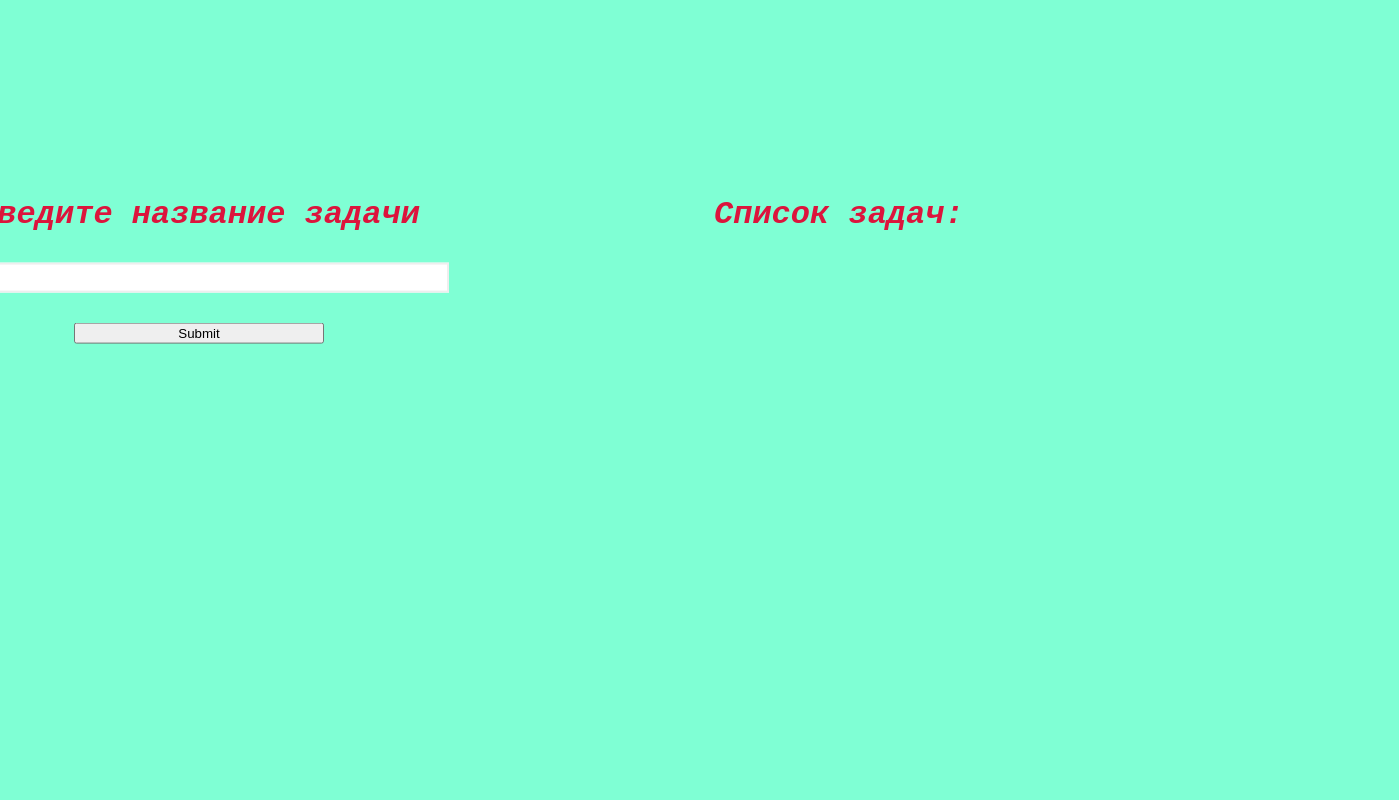
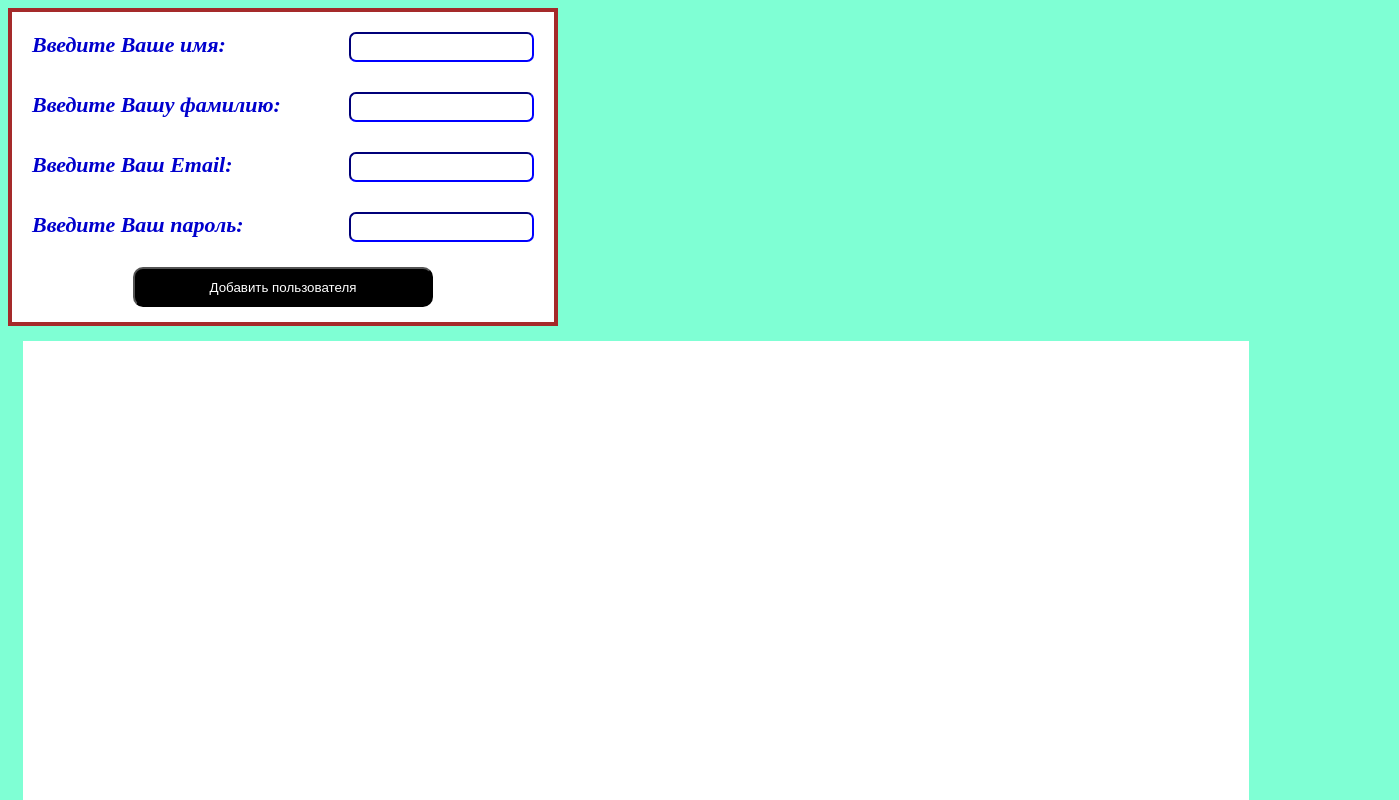
Before and after one commit to Aram993/Vue-test, a Vue app: page / in a window 1280 px wide. Shown: the top 800 px of the page, 1399 px wide, since content can reach past the window. Built offline with nearby package versions, Linux system fonts and the light colour scheme; the HTML template or start-up script is replaced by a standard one.

Commit message:
second commit

```diff
--- a/src/App.vue
+++ b/src/App.vue
@@ -2,16 +2,17 @@
 import Counter from './components/Counter.vue';
 import TodoList from './components/TodoList.vue';
 import ToDo from './components/ToDo.vue';
+import personCard from './components/personCard.vue';
 
 export default {
   name: 'App',
-  components: {Counter, TodoList, ToDo}
+  components: {Counter, TodoList, ToDo, personCard}
 }
 </script>
 
 <template>
   <div>
-    <ToDo/>
+    <personCard/>
   </div>
 </template>
 
--- /dev/null
+++ b/src/components/personCard.vue
@@ -0,0 +1,228 @@
+<template>
+        <div class="cards-wrapper">
+            <button class="delete-btn" v-if="selectedCardIndex.length > 0" v-on:click="deleteAllCards">УДАЛИТЬ</button>
+            <form class="form">
+            <div class="name">
+                <label for="name">Введите Ваше имя:</label>
+                <input type="text" id="name" v-on:change="getUserName" required v-bind:value = "userName">
+            </div>
+            <div class="name">
+                <label for="Lname">Введите Вашу фамилию:</label>
+                <input type="text" id="Lname" v-on:change="getUserSurname" required v-bind:value = "userSurname">
+            </div>
+            <div class="name">
+                <label for="Email">Введите Ваш Email:</label>
+                <input type="email" id="Email" v-on:change="getUserEmail" required v-bind:value = "userEmail">
+            </div>
+            <div class="name">
+                <label for="pass">Введите Ваш пароль:</label>
+                <input type="password" id="pass" v-on:change="getUserPassword" required v-bind:value = "userPassword">
+            </div>
+            <input type="submit" class="btn" v-on:click.prevent="getData" value="Добавить пользователя"></input>
+            <!-- <button v-if="condition" class="btn">1</button>
+            <button v-else-if="condition" class="btn">2</button>
+            <button v-else class="btn">3</button> -->
+        </form>
+        <div class="field">
+            <div v-bind:class="{'card': true, 'redLine': selectedCardIndex.includes(idx)}" v-for="(item, idx) in userArray" v-bind:id="idx" v-on:click="toggleDataToArray(idx)">
+                <div v-bind:id="idx">
+                    <div class="description">Name:</div>
+                    <span>{{ item.name }}</span>
+                </div>
+                <div v-bind:id="idx">
+                    <div class="description">Lastname:</div>
+                    <span>{{ item.lastName }}</span>
+                </div>
+                <div v-bind:id="idx">
+                    <div class="description">Email:</div>
+                    <span>{{ item.email }}</span>
+                </div>
+                <div v-bind:id="idx">
+                    <div class="description">Password:</div>
+                    <span>{{ item.password }}</span>
+                </div>
+            </div>
+        </div>
+        </div>
+
+</template>
+<script>
+    import bin from '@/assets/images/trash.svg'
+    export default {
+        name: 'personCard',
+        data() {
+            return {
+                bin,
+                userName: "",
+                userSurname: "",
+                userEmail: "",
+                userPassword: "",
+                userArray: [],
+                stars: "",
+                redBorder: false,
+                selectedCardIndex: [],
+                condition: true
+            }
+        },
+        methods: {
+           getUserName(event) {
+                this.userName = event.target.value;
+           },
+           getUserSurname(event) {
+                this.userSurname = event.target.value;
+           },
+           getUserEmail(event) {
+                this.userEmail = event.target.value;
+           },
+           getUserPassword(event) {
+                this.userPassword = event.target.value;
+           },
+           getData() {
+                if (this.userName.length === 0 || this.userSurname.length === 0 || this.userEmail.length === 0 || this.userPassword.length === 0) {
+                    alert("Заполните форму полностью!");
+                } else if (!this.userEmail.includes("@") || !this.userEmail.includes(".")) {
+                    alert("Адрес электронной почты должен содержать знак @ и .");
+                } else {
+                    this.stars = "";
+                    this.userArray.push({
+                        name: this.userName,
+                        lastName: this.userSurname,
+                        email: this.userEmail,
+                        password: this.getStars()
+                    });
+
+                    this.userName = "";
+                    this.userSurname = "";
+                    this.userEmail = "";
+                    this.userPassword = "";
+                }
+            },
+            getStars() {
+                for (let i = 0; i < this.userPassword.length; i++) {
+                    this.stars += "*"
+                }
+                return this.stars;
+            },
+
+            toggleDataToArray(value) {
+                if (this.selectedCardIndex.includes(value)) {
+                    this.selectedCardIndex = this.selectedCardIndex.filter(item => {
+                        return item !== value;
+                    })
+                } else {
+                    this.selectedCardIndex.push(value);
+                }
+            },
+            deleteAllCards() {
+                this.userArray = this.userArray.filter((_, idx) => !this.selectedCardIndex.includes(idx));
+                this.selectedCardIndex = [];
+            }
+        }
+    }
+</script>
+<style>
+
+    .form > .btn {
+        height: 40px;
+        margin: 0 auto;
+        width: 300px;
+        border-radius: 10px;
+        cursor: pointer;
+        background-color: black;
+        color: #fff;
+
+    }
+
+    .form {
+        display: flex;
+
+        padding: 15px;
+        flex-direction: column;
+        gap: 20px;
+        width: 550px;
+        border: 4px solid brown;
+        background-color: #fff;
+    }
+
+    .name {
+        display: flex;
+        justify-content: space-between;
+        width: 100%;
+        padding: 5px;
+        font-family: 'Times New Roman', Times, serif;
+        font-size: 22px;
+        font-weight: bolder;
+        font-style: italic;
+        color: mediumblue;
+    }
+
+    .name > label {
+        cursor:pointer;
+    }
+
+    .name > input {
+        outline: none;
+        height: 30px;
+        border-color: mediumblue;
+        border-radius: 7px;
+    }
+
+    .field {
+        padding: 10px;
+        display: flex;
+        flex-direction: row;
+        flex-wrap: wrap;
+        width: 97%;
+        margin: 15px;
+        height: 600px;
+        background-color: #fff;
+    }
+
+    .card {
+        width: 350px;
+        height: max-content;
+        cursor: pointer;
+        display: flex;
+        flex-direction: column;
+        padding: 10px;
+    }
+
+    .card > div {
+        border: 2px solid black;
+        display: flex;
+        justify-content: space-between;
+        align-items: center;
+    }
+
+    .card > div > span {
+        color: red;
+        display: block;
+        padding-right: 20px;
+    }
+
+    .description {
+        font-family: 'Times New Roman', Times, serif;
+        font-size: 22px;
+        padding: 10px;
+        height: 100%;
+        width: 35%;
+        font-weight: bolder;
+        font-style: italic;
+        color: mediumblue;
+        border-right: 2px solid black;
+    }
+
+    .redLine {
+        border: 5px solid red;
+    }
+
+    .delete-btn {
+        position: absolute;
+        top: 50px;
+        right: 50px;
+        background: red;
+        color: white;
+        cursor: pointer;
+    }
+
+</style>
```
Also changed, not shown: src/assets/images/trash.svg (added), src/assets/images/trash1.svg (added).
